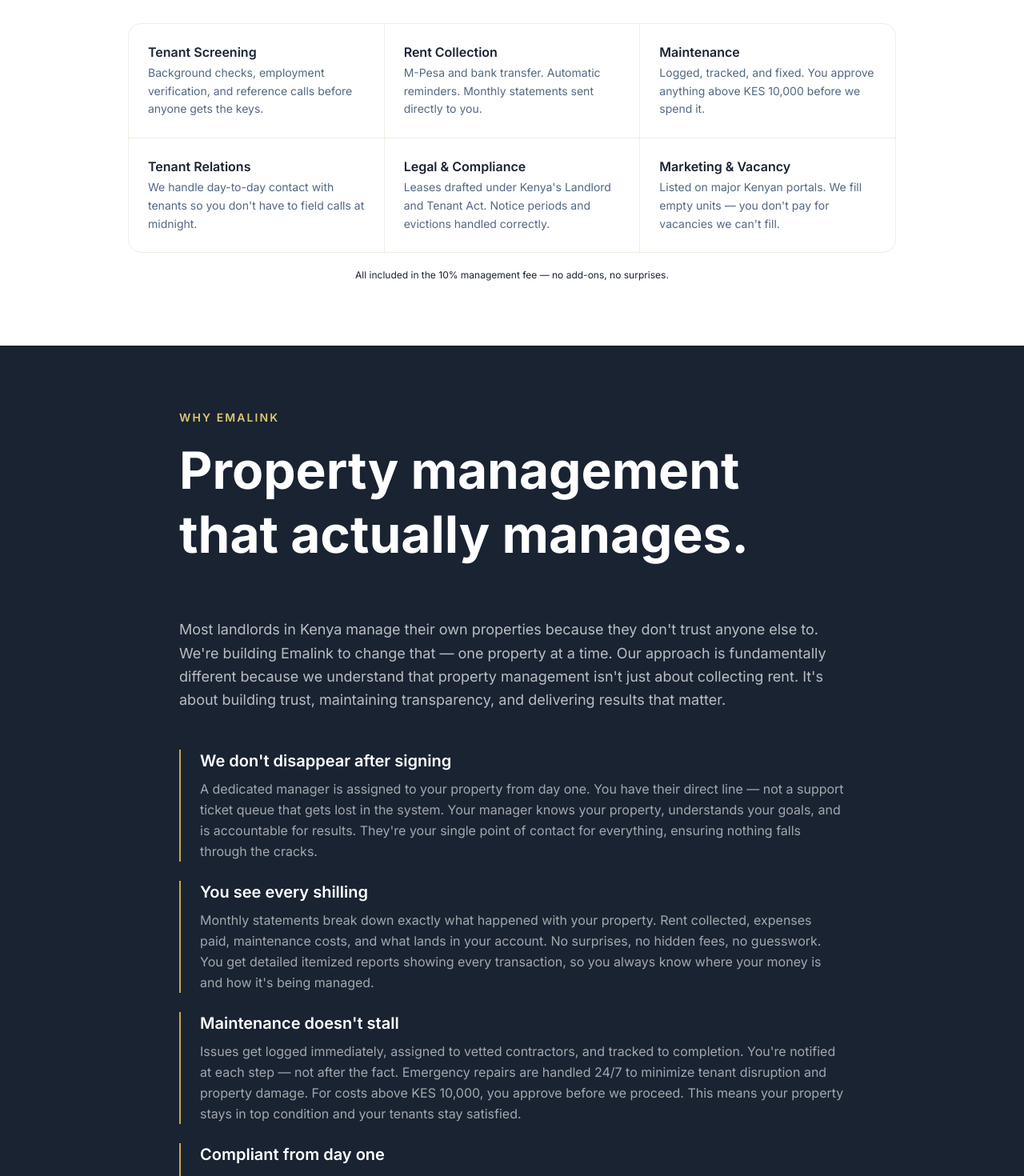
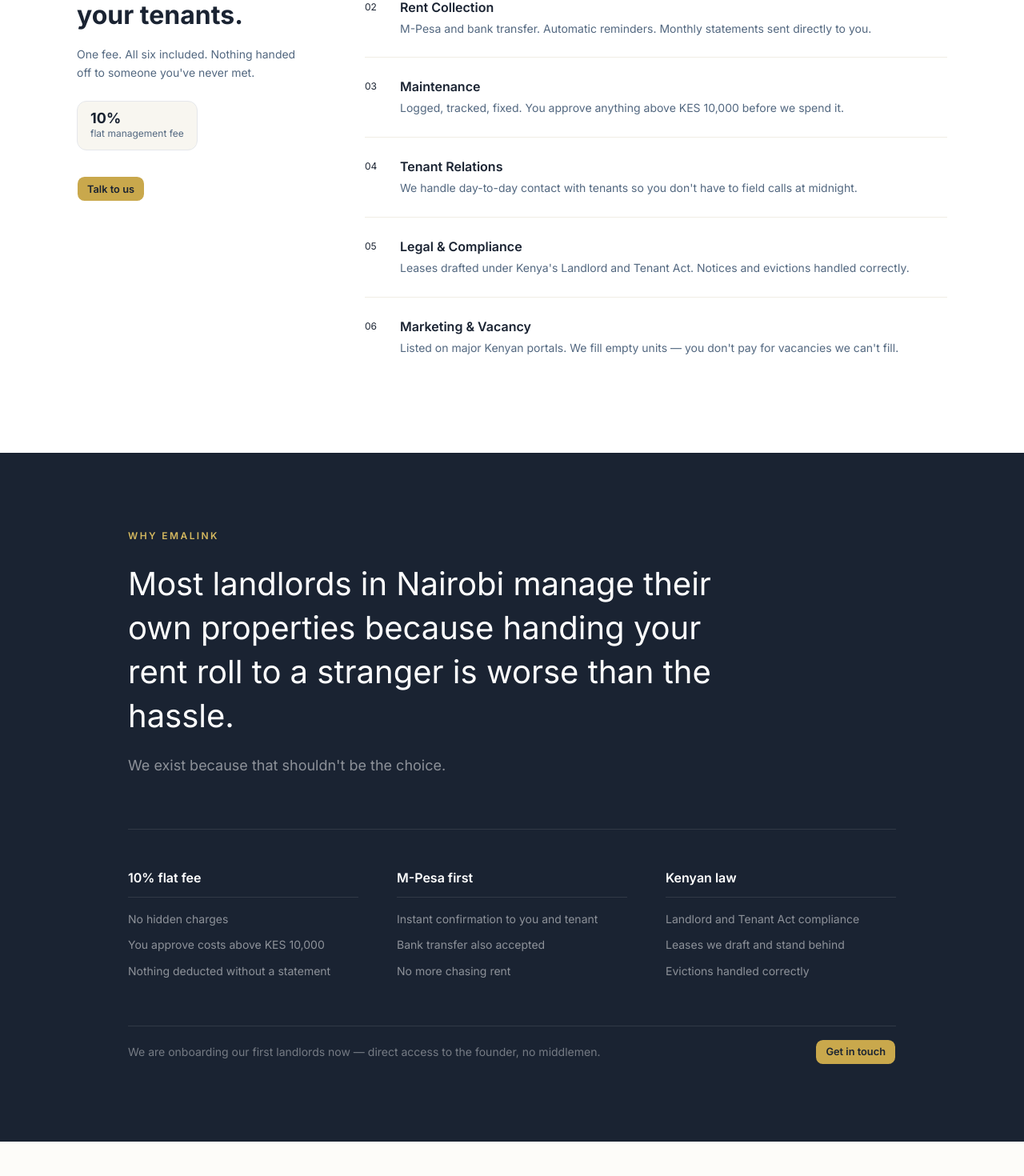
Before and after one commit to mungasteve/emalink-rental-management, a Next.js app: page / in a window 1280 px wide. Shown: the part 979-2449 px from the top of the page at 80% size. Built offline with nearby package versions, Linux system fonts and the light colour scheme; no server answers.

Commit message:
redesign: services split layout + why emalink pull quote/fact grid — no icon cards

```diff
--- a/src/components/home/services.tsx
+++ b/src/components/home/services.tsx
@@ -1,6 +1,7 @@
 "use client";
 
 import { motion } from "framer-motion";
+import { LinkButton } from "@/components/ui/link-button";
 
 const services = [
   {
@@ -13,7 +14,7 @@
   },
   {
     title: "Maintenance",
-    description: "Logged, tracked, and fixed. You approve anything above KES 10,000 before we spend it.",
+    description: "Logged, tracked, fixed. You approve anything above KES 10,000 before we spend it.",
   },
   {
     title: "Tenant Relations",
@@ -21,7 +22,7 @@
   },
   {
     title: "Legal & Compliance",
-    description: "Leases drafted under Kenya's Landlord and Tenant Act. Notice periods and evictions handled correctly.",
+    description: "Leases drafted under Kenya's Landlord and Tenant Act. Notices and evictions handled correctly.",
   },
   {
     title: "Marketing & Vacancy",
@@ -31,60 +32,63 @@
 
 export function Services() {
   return (
-    <section className="section-padding bg-white scroll-mt-24">
-      <div className="mx-auto max-w-5xl px-4 sm:px-6 lg:px-8">
+    <section className="scroll-mt-24 bg-white py-16 sm:py-24">
+      <div className="mx-auto max-w-6xl px-4 sm:px-6 lg:px-8">
+        <div className="grid lg:grid-cols-[280px_1fr] gap-12 lg:gap-20 items-start">
 
+          {/* Left — sticky anchor */}
           <motion.div
             initial={{ opacity: 0, y: 16 }}
             whileInView={{ opacity: 1, y: 0 }}
             viewport={{ once: true }}
             transition={{ duration: 0.5 }}
-          className="mb-10"
+            className="lg:sticky lg:top-28"
           >
             <span className="text-gold-500 font-semibold text-xs uppercase tracking-[0.2em]">
               What we handle
             </span>
-          <h2 className="font-[var(--font-heading)] text-2xl sm:text-3xl font-bold text-navy-800 mt-2 leading-snug">
+            <h2 className="font-[var(--font-heading)] text-2xl sm:text-3xl font-bold text-navy-800 mt-3 mb-4 leading-snug">
               Everything between you and your tenants.
             </h2>
-          <p className="text-navy-600 text-sm sm:text-base mt-2 max-w-xl">
-            One fee. All of this included. Nothing farmed out to someone you've never met.
+            <p className="text-navy-500 text-sm leading-relaxed mb-6">
+              One fee. All six included. Nothing handed off to someone you've never met.
             </p>
+            <div className="inline-block bg-cream-100 border border-cream-300 rounded-lg px-4 py-3 mb-8">
+              <p className="text-navy-800 font-bold text-lg leading-none">10%</p>
+              <p className="text-navy-500 text-xs mt-0.5">flat management fee</p>
+            </div>
+            <div className="block">
+              <LinkButton href="/contact" variant="gold" size="sm" className="w-full justify-center sm:w-auto">
+                Talk to us
+              </LinkButton>
+            </div>
           </motion.div>
 
+          {/* Right — numbered list */}
           <motion.div
             initial="hidden"
             whileInView="visible"
             viewport={{ once: true }}
-          variants={{ hidden: {}, visible: { transition: { staggerChildren: 0.07 } } }}
-          className="grid grid-cols-2 sm:grid-cols-2 lg:grid-cols-3 gap-px bg-cream-200 border border-cream-200 rounded-xl overflow-hidden"
+            variants={{ hidden: {}, visible: { transition: { staggerChildren: 0.08 } } }}
           >
-          {services.map((s) => (
+            {services.map((s, i) => (
               <motion.div
                 key={s.title}
-              variants={{ hidden: { opacity: 0, y: 12 }, visible: { opacity: 1, y: 0, transition: { duration: 0.4 } } }}
-              className="bg-white p-4 sm:p-6"
+                variants={{ hidden: { opacity: 0, x: 12 }, visible: { opacity: 1, x: 0, transition: { duration: 0.4 } } }}
+                className="flex gap-6 py-6 border-b border-cream-200 last:border-0 group"
               >
-              <p className="font-semibold text-navy-800 text-sm sm:text-base mb-1 leading-snug">
-                {s.title}
-              </p>
-              <p className="text-navy-500 text-xs sm:text-sm leading-relaxed">
-                {s.description}
-              </p>
+                <span className="text-xs font-mono text-navy-300 pt-1 w-5 shrink-0 group-hover:text-gold-500 transition-colors">
+                  {String(i + 1).padStart(2, "0")}
+                </span>
+                <div>
+                  <p className="font-semibold text-navy-800 text-base mb-1">{s.title}</p>
+                  <p className="text-navy-500 text-sm leading-relaxed">{s.description}</p>
+                </div>
               </motion.div>
             ))}
           </motion.div>
 
-        <motion.p
-          initial={{ opacity: 0 }}
-          whileInView={{ opacity: 1 }}
-          viewport={{ once: true }}
-          transition={{ delay: 0.3 }}
-          className="text-xs text-navy-400 mt-5 text-center"
-        >
-          All included in the 10% management fee — no add-ons, no surprises.
-        </motion.p>
-
+        </div>
       </div>
     </section>
   );
--- a/src/components/home/why-choose-us.tsx
+++ b/src/components/home/why-choose-us.tsx
@@ -1,101 +1,93 @@
 "use client";
 
 import { motion } from "framer-motion";
+import { LinkButton } from "@/components/ui/link-button";
+
+const columns = [
+  {
+    heading: "10% flat fee",
+    points: ["No hidden charges", "You approve costs above KES 10,000", "Nothing deducted without a statement"],
+  },
+  {
+    heading: "M-Pesa first",
+    points: ["Instant confirmation to you and tenant", "Bank transfer also accepted", "No more chasing rent"],
+  },
+  {
+    heading: "Kenyan law",
+    points: ["Landlord and Tenant Act compliance", "Leases we draft and stand behind", "Evictions handled correctly"],
+  },
+];
 
 export function WhyChooseUs() {
   return (
-    <section className="section-padding bg-navy-800">
-      <div className="mx-auto max-w-4xl px-4 sm:px-6 lg:px-8">
+    <section className="bg-navy-800 py-16 sm:py-24">
+      <div className="mx-auto max-w-5xl px-4 sm:px-6 lg:px-8">
+
+        {/* Pull quote */}
         <motion.div
           initial={{ opacity: 0, y: 20 }}
           whileInView={{ opacity: 1, y: 0 }}
-          viewport={{ once: true, margin: "-100px" }}
+          viewport={{ once: true }}
           transition={{ duration: 0.6 }}
+          className="mb-14 sm:mb-16 max-w-3xl"
         >
-          {/* Header */}
-          <div className="mb-12 sm:mb-16">
-            <p className="text-gold-300 font-semibold text-sm uppercase tracking-[0.15em] mb-4">
-              Why Emalink
-            </p>
-            <h2 className="font-[var(--font-heading)] text-4xl sm:text-5xl lg:text-6xl font-bold text-white leading-tight">
-              Property management that actually manages.
-            </h2>
-          </div>
+          <p className="text-gold-400 font-semibold text-xs uppercase tracking-[0.2em] mb-6">
+            Why Emalink
+          </p>
+          <p className="font-[var(--font-heading)] text-2xl sm:text-3xl lg:text-4xl text-white leading-snug mb-5">
+            Most landlords in Nairobi manage their own properties because handing your rent roll to a stranger is worse than the hassle.
+          </p>
+          <p className="text-white/50 text-base sm:text-lg leading-relaxed">
+            We exist because that shouldn't be the choice.
+          </p>
+        </motion.div>
 
-          {/* Main Content */}
-          <div className="space-y-8">
-            {/* Intro Paragraph */}
-            <motion.p
-              initial={{ opacity: 0, y: 12 }}
-              whileInView={{ opacity: 1, y: 0 }}
-              viewport={{ once: true }}
-              transition={{ duration: 0.6, delay: 0.1 }}
-              className="text-white/70 text-lg leading-relaxed"
+        {/* Divider */}
+        <div className="border-t border-white/10 mb-12" />
+
+        {/* 3-column fact grid */}
+        <motion.div
+          initial="hidden"
+          whileInView="visible"
+          viewport={{ once: true }}
+          variants={{ hidden: {}, visible: { transition: { staggerChildren: 0.1 } } }}
+          className="grid sm:grid-cols-3 gap-8 sm:gap-12 mb-14"
+        >
+          {columns.map((col) => (
+            <motion.div
+              key={col.heading}
+              variants={{ hidden: { opacity: 0, y: 16 }, visible: { opacity: 1, y: 0, transition: { duration: 0.5 } } }}
             >
-              Most landlords in Kenya manage their own properties because they don't trust anyone else to. We're building Emalink to change that — one property at a time. Our approach is fundamentally different because we understand that property management isn't just about collecting rent. It's about building trust, maintaining transparency, and delivering results that matter.
-            </motion.p>
+              <p className="text-white font-semibold text-base mb-4 pb-3 border-b border-white/10">
+                {col.heading}
+              </p>
+              <ul className="space-y-2.5">
+                {col.points.map((pt) => (
+                  <li key={pt} className="text-white/50 text-sm leading-relaxed">
+                    {pt}
+                  </li>
+                ))}
+              </ul>
+            </motion.div>
+          ))}
+        </motion.div>
 
-            {/* Key Points Section */}
-            <motion.div
-              initial={{ opacity: 0, y: 12 }}
-              whileInView={{ opacity: 1, y: 0 }}
-              viewport={{ once: true }}
-              transition={{ duration: 0.6, delay: 0.2 }}
-              className="space-y-6 pt-4"
-            >
-              {/* Point 1 */}
-              <div className="border-l-2 border-gold-500 pl-6">
-                <h3 className="font-semibold text-white text-xl mb-2">
-                  We don't disappear after signing
-                </h3>
-                <p className="text-white/60 leading-relaxed">
-                  A dedicated manager is assigned to your property from day one. You have their direct line — not a support ticket queue that gets lost in the system. Your manager knows your property, understands your goals, and is accountable for results. They're your single point of contact for everything, ensuring nothing falls through the cracks.
-                </p>
-              </div>
+        {/* CTA */}
+        <motion.div
+          initial={{ opacity: 0 }}
+          whileInView={{ opacity: 1 }}
+          viewport={{ once: true }}
+          transition={{ delay: 0.3 }}
+          className="flex flex-col sm:flex-row items-start sm:items-center gap-4 pt-4 border-t border-white/10"
+        >
+          <p className="text-white/40 text-sm flex-1">
+            We are onboarding our first landlords now — direct access to the founder, no middlemen.
+          </p>
+          <LinkButton href="/contact" variant="gold" size="sm" className="shrink-0">
+            Get in touch
+          </LinkButton>
+        </motion.div>
 
-              {/* Point 2 */}
-              <div className="border-l-2 border-gold-500 pl-6">
-                <h3 className="font-semibold text-white text-xl mb-2">
-                  You see every shilling
-                </h3>
-                <p className="text-white/60 leading-relaxed">
-                  Monthly statements break down exactly what happened with your property. Rent collected, expenses paid, maintenance costs, and what lands in your account. No surprises, no hidden fees, no guesswork. You get detailed itemized reports showing every transaction, so you always know where your money is and how it's being managed.
-                </p>
-              </div>
-
-              {/* Point 3 */}
-              <div className="border-l-2 border-gold-500 pl-6">
-                <h3 className="font-semibold text-white text-xl mb-2">
-                  Maintenance doesn't stall
-                </h3>
-                <p className="text-white/60 leading-relaxed">
-                  Issues get logged immediately, assigned to vetted contractors, and tracked to completion. You're notified at each step — not after the fact. Emergency repairs are handled 24/7 to minimize tenant disruption and property damage. For costs above KES 10,000, you approve before we proceed. This means your property stays in top condition and your tenants stay satisfied.
-                </p>
-              </div>
-
-              {/* Point 4 */}
-              <div className="border-l-2 border-gold-500 pl-6">
-                <h3 className="font-semibold text-white text-xl mb-2">
-                  Compliant from day one
-                </h3>
-                <p className="text-white/60 leading-relaxed">
-                  Leases, notices, and eviction procedures follow Kenyan law. We keep you protected without you needing to know the Landlord-Tenant Act inside and out. Our legal expertise ensures proper documentation, protects you from costly disputes, and keeps everything above board. You can focus on growing your portfolio while we handle the legal complexity.
-                </p>
-              </div>
-            </motion.div>
-
-            {/* Closing Statement */}
-            <motion.p
-              initial={{ opacity: 0, y: 12 }}
-              whileInView={{ opacity: 1, y: 0 }}
-              viewport={{ once: true }}
-              transition={{ duration: 0.6, delay: 0.3 }}
-              className="text-white/70 text-lg leading-relaxed pt-4 border-t border-white/10"
-            >
-              Ready to move forward? Schedule a demo to see how Emalink works in practice.
-            </motion.p>
-          </div>
-        </motion.div>
       </div>
     </section>
   );
```
Lines whose indentation alone changed are shown as unchanged.
